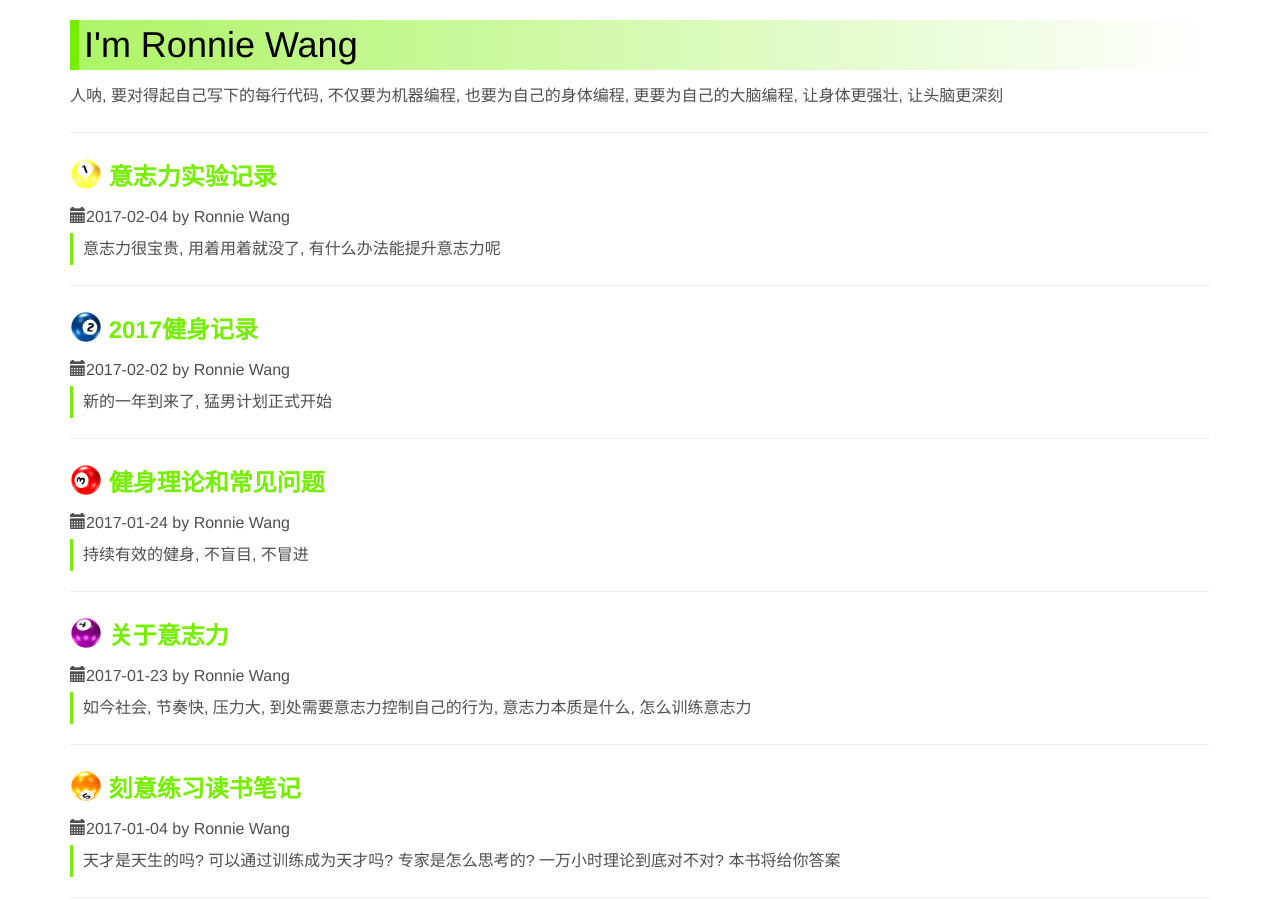
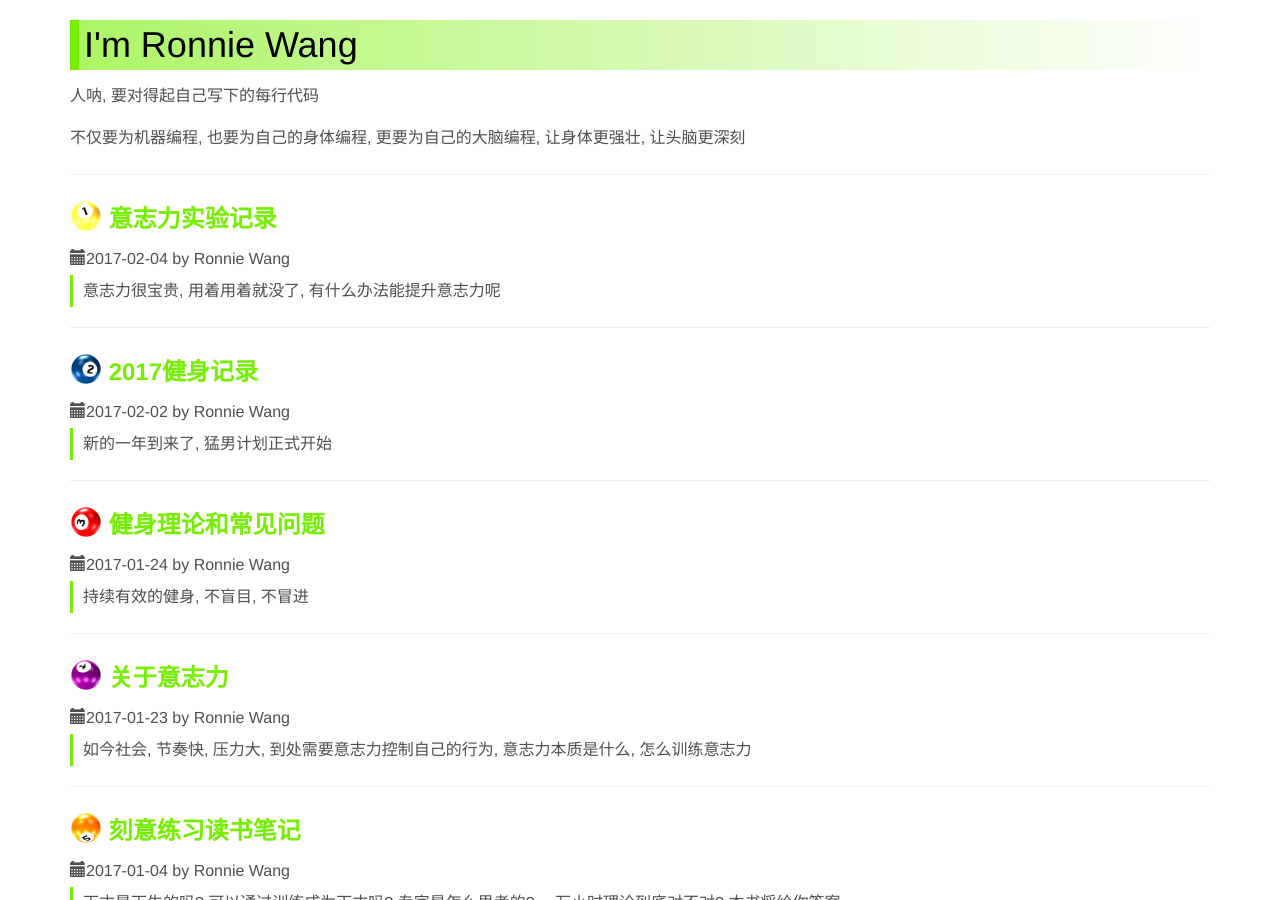
Before and after one commit to ronniewang/ronniewang.github.io, a Jekyll site: the page built from index.html, in a window 1280 px wide and 900 px high. Built offline with Jekyll 4.4.1, drawn with Linux system fonts in a browser that asks for light colours.

Commit message:
update files

```diff
--- a/_layouts/default.html
+++ b/_layouts/default.html
@@ -87,7 +87,8 @@
 <div id="content" class="content">
 
     <h1>{{ page.title }}</h1>
-    <p>人呐, 要对得起自己写下的每行代码, 不仅要为机器编程, 也要为自己的身体编程, 更要为自己的大脑编程, 让身体更强壮, 让头脑更深刻</p>
+    <p>人呐, 要对得起自己写下的每行代码</p>
+    <p>不仅要为机器编程, 也要为自己的身体编程, 更要为自己的大脑编程, 让身体更强壮, 让头脑更深刻</p>
     <div id="date">
         <p><span class="glyphicon glyphicon-calendar"></span> {{ page.date | date:"%Y年 %m月 %d日" }} Ronnie Wang</p>
     </div>
```
